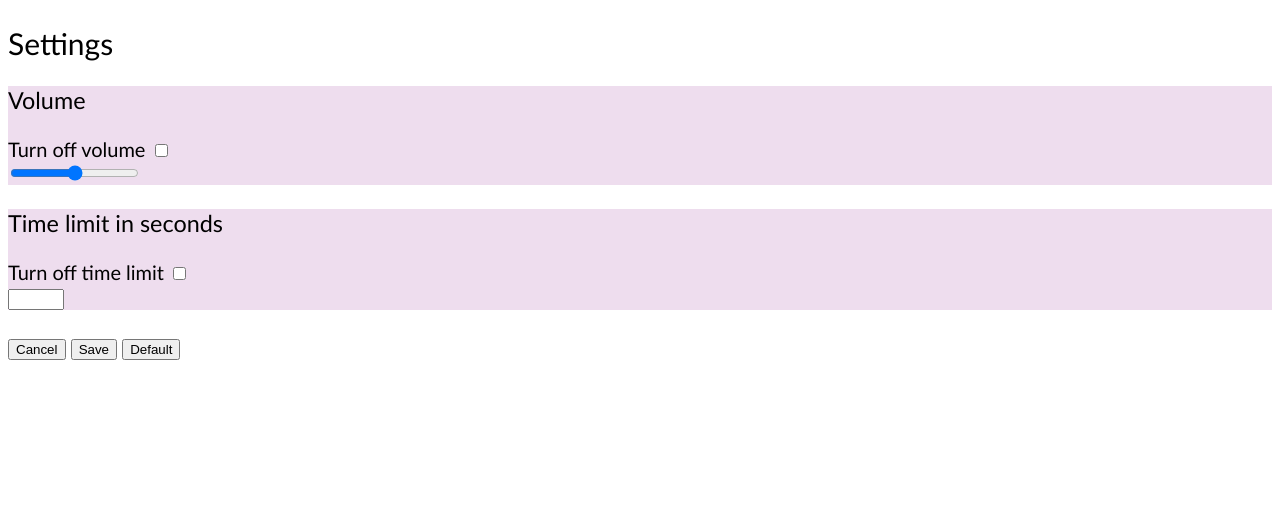
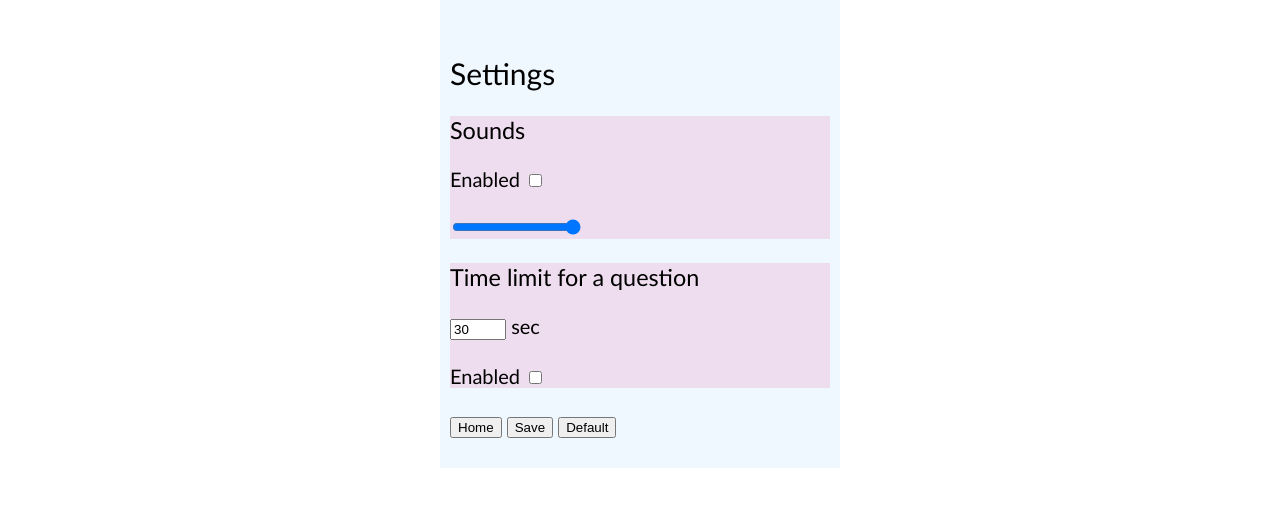
Before and after one commit to khoncharov/Art-Quiz-proto, a website: page index.html in a window 1280 px wide. Both pictures are taken after a click on the button "Settings". Drawn offline with Linux system fonts and the light colour scheme.

Commit message:
feat: add functioning settings page

```diff
--- a/css/default.css
+++ b/css/default.css
@@ -11,9 +11,12 @@ html {
 *:before,
 *:after {
   box-sizing: border-box;
-  /* margin: 0; */
-  /* padding: 0; */
   font-weight: normal;
+}
+
+body {
+  margin: 0;
+  padding: 0;
 }
 
 img {
@@ -29,3 +32,11 @@ a {
   text-decoration: none;
   color: blue;
 }
+
+#app {
+  margin: 0 auto;
+  padding: 30px 10px;
+  width: 400px;
+  height: 100%;
+  background-color: aliceblue;
+}
--- a/index.js
+++ b/index.js
@@ -11,9 +11,9 @@ class AppSettings {
   constructor() {
     this._options = JSON.parse(localStorage.getItem("options")) ?? {
       soundsEnabled: false,
-      volume: 0.5,
+      volume: 1, // 0 - 1
       timeLimitEnabled: false,
-      timeLimit: 30,
+      timeLimit: 30, // [5 - 30] step 5 seconds
     };
   }
 
@@ -71,28 +71,40 @@ class View {
       <main>
         <h2>Settings</h2>
         <section style="background-color: #ede">
-          <h3>Volume</h3>
-          <label for="vol-off">
-            <span>Turn off volume</span>
-            <input type="checkbox" name="vol-off" id="vol-off" />
+          <h3>Sounds</h3>
+          <label for="sounds-enabled">
+            <span>Enabled</span>
+            <input id="sounds-enabled" type="checkbox" name="vol-off"
+              ${data.soundsEnabled ? "checked" : ""} />
           </label>
           <br />
-          <input type="range" name="volume" min="0" max="100" step="5" />
+          <br />
+          <input id="volume-level" type="range" name="volume" min="0.1" max="1" step="0.1"
+            value="${data.volume}"/>
         </section>
         <section style="background-color: #ede">
-          <h3>Time limit in seconds</h3>
-          <label for="time-off">
-            <span>Turn off time limit</span>
-            <input type="checkbox" name="time-off" id="time-off" />
+          <h3>Time limit for a question</h3>
+          <input type="number" id="time-limit" min="5" max="30" step="5"
+            name="time" value="${data.timeLimit}" /> <span>sec</span>
+          <br />
+          <br />
+          <label for="time-limit-enabled">
+            <span>Enabled</span>
+            <input type="checkbox" name="time-off" id="time-limit-enabled"
+              ${data.timeLimitEnabled ? "checked" : ""} />
           </label>
-          <br />
-          <input type="number" name="time" id="time" min="5" max="30" step="5" />
         </section>
         <br />
-        <button id="cancel-btn">Cancel</button>
-        <button>Save</button>
-        <button>Default</button>
-      </main>`;
+        <button id="home-btn">Home</button>
+        <button id="save-settings-btn">Save</button>
+        <button id="default-settings-btn">Default</button>
+      </main>
+      <audio preload="auto">
+        <source src="/assets/sounds/button-30.mp3" type="audio/mpeg">
+      </audio>
+      <audio preload="auto">
+        <source src="/assets/sounds/button-16.mp3" type="audio/mpeg">
+      </audio>`;
     return content;
   }
 
@@ -142,10 +154,11 @@ class AppController {
     viewPort.appendChild(pageNode);
   }
 
+  // User actions handlers
+  //
   btnHandlerHome = () => {
     // Create page basic layout
-    const pageData = this.settings.options;
-    const pageNode = this.view.createHomePage(pageData);
+    const pageNode = this.view.createHomePage();
     // Add page events
     const btnSettings = pageNode.querySelector("#settings-btn");
     btnSettings.addEventListener("click", this.btnHandlerSettings);
@@ -158,8 +171,7 @@ class AppController {
   };
   btnHandlerArtistsQuiz = () => {
     // Create page basic layout
-    const pageData = this.settings.options;
-    const pageNode = this.view.createGroupsPage(pageData);
+    const pageNode = this.view.createGroupsPage();
     // Add page events
     const btnHome = pageNode.querySelector("#home-page-btn");
     btnHome.addEventListener("click", this.btnHandlerHome);
@@ -168,24 +180,88 @@ class AppController {
   };
   btnHandlerPaintingsQuiz = () => {
     // Create page basic layout
-    const pageData = this.settings.options;
-    const pageNode = this.view.createGroupsPage(pageData);
+    const pageNode = this.view.createGroupsPage();
     // Add page events
     const btnHome = pageNode.querySelector("#home-page-btn");
     btnHome.addEventListener("click", this.btnHandlerHome);
     //
     this.render(pageNode);
   };
+
   btnHandlerSettings = () => {
     // Create page basic layout
     const pageData = this.settings.options;
     const pageNode = this.view.createSettingsPage(pageData);
+    // Update sounds
+    this.mutePage(pageNode, !this.settings.options.soundsEnabled);
+    this.changePageVolume(pageNode, this.settings.options.volume);
+
     // Add page events
-    const btnCancel = pageNode.querySelector("#cancel-btn");
-    btnCancel.addEventListener("click", this.btnHandlerHome);
+    const soundsEnabled = pageNode.querySelector("#sounds-enabled");
+    soundsEnabled.addEventListener("click", (e) => {
+      this.mutePage(document, !e.target.checked);
+      if (e.target.checked) {
+        this.playSound("click");
+      }
+    });
+    const volume = pageNode.querySelector("#volume-level");
+    volume.addEventListener("change", (e) => {
+      this.changePageVolume(document, e.target.value);
+      this.playSound("snap");
+    });
+    const timeLimit = pageNode.querySelector("#time-limit");
+    timeLimit.addEventListener("change", (e) => {
+      if (e.target.value < 5) {
+        e.target.value = 5;
+      } else if (e.target.value > 30 || e.target.value === "") {
+        e.target.value = 30;
+      }
+    });
+    const btnHome = pageNode.querySelector("#home-btn");
+    btnHome.addEventListener("click", this.btnHandlerHome);
+    const btnSave = pageNode.querySelector("#save-settings-btn");
+    btnSave.addEventListener("click", () => {
+      this.settings.options = {
+        soundsEnabled: document.querySelector("#sounds-enabled").checked,
+        volume: document.querySelector("#volume-level").value,
+        timeLimitEnabled: document.querySelector("#time-limit-enabled").checked,
+        timeLimit: document.querySelector("#time-limit").value,
+      };
+    });
+    const btnDefault = pageNode.querySelector("#default-settings-btn");
+    btnDefault.addEventListener("click", () => {
+      document.querySelector("#sounds-enabled").checked = false;
+      document.querySelector("#volume-level").value = 1;
+      document.querySelector("#time-limit").value = 30;
+      document.querySelector("#time-limit-enabled").checked = false;
+    });
     //
     this.render(pageNode);
   };
+
+  // Sounds
+  playSound(name) {
+    switch (name) {
+      case "click":
+        document.getElementsByTagName("audio")[0].play();
+        break;
+      case "snap":
+        document.getElementsByTagName("audio")[1].play();
+        break;
+    }
+  }
+
+  mutePage(pageNode, state) {
+    for (const item of pageNode.getElementsByTagName("audio")) {
+      item.muted = state;
+    }
+  }
+
+  changePageVolume(pageNode, level) {
+    for (const item of pageNode.getElementsByTagName("audio")) {
+      item.volume = level;
+    }
+  }
 }
 
 /* Run application */
```
